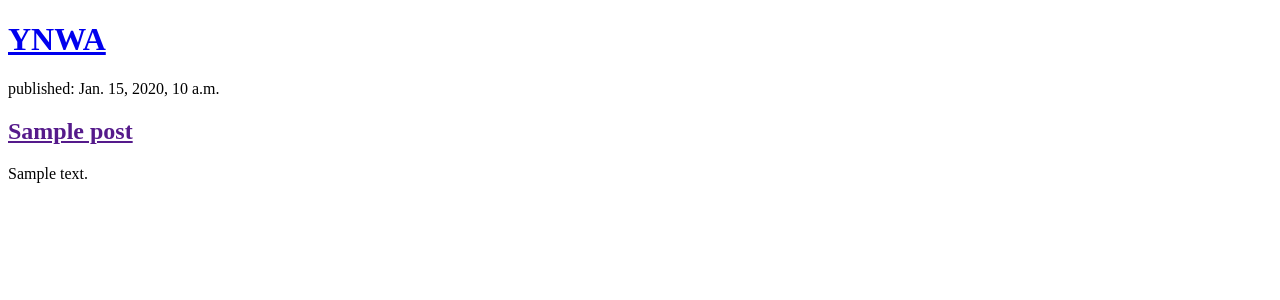
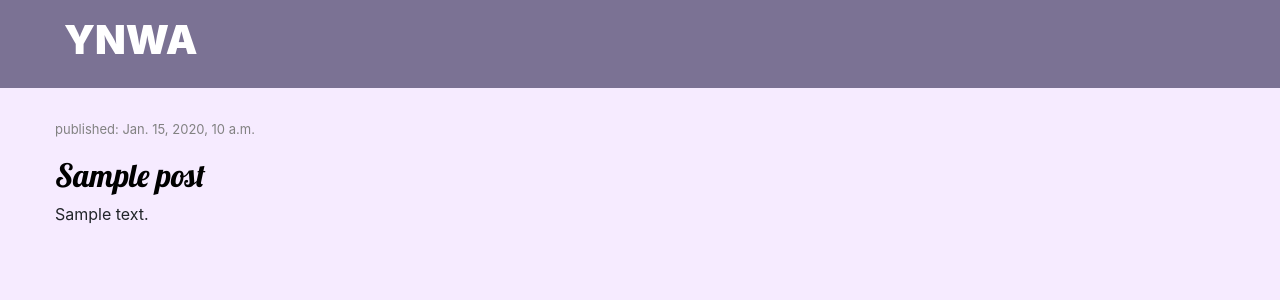
Before and after one commit to mfonism/ynwa, a Django app: template blog/templates/blog/post_list.html in a window 1280 px wide. Shown: the top 300 px of the page. Run offline with Django 3.2, Linux system fonts and the light colour scheme; the template is opened without the code that fills it: values that come from a table or form of the project are taken from there, others are empty; tables that the repository leaves empty hold one stand-in row (values such as "Sample post"); some libraries are stand-ins or nearby versions.

Commit message:
update and refactor templates, add stylesheet

```diff
--- /dev/null
+++ b/blog/static/css/blog.css
@@ -0,0 +1,53 @@
+body {
+    background: #F6EBFF;
+}
+
+h2, h3, h4 {
+    color: #00896F;
+    font-family: 'Lobster', cursive;
+}
+
+.page-header {
+    background-color: #7B7294;
+    padding: 1rem 4rem;
+}
+
+.page-header a,
+.page-header a:active,
+.page-header a:visited {
+    color: white;
+    text-decoration: none;
+    font-weight: 900;
+}
+
+.content {
+    margin-left: 2.5rem;
+}
+
+.date {
+    color: #828282;
+    font-size: small;
+}
+
+.save {
+    float: right;
+}
+
+.post-form textarea, .post-form input {
+    width: 100%;
+}
+
+.top-menu, .top-menu:hover, .top-menu:visited {
+    color: #ffffff;
+    float: right;
+    font-size: 26pt;
+    margin-right: 1.25rem;
+}
+
+.post {
+    margin: 2rem 0 3rem;
+}
+
+.post h2 a, .post h2 a:visited {
+    color: #000000;
+}
--- /dev/null
+++ b/blog/templates/blog/base.html
@@ -0,0 +1,29 @@
+{% load static %}
+
+<!DOCTYPE html>
+<html>
+<head>
+    <title>YNWA</title>
+    <link rel="stylesheet" href="https://stackpath.bootstrapcdn.com/bootstrap/4.4.1/css/bootstrap.min.css" integrity="sha384-Vkoo8x4CGsO3+Hhxv8T/Q5PaXtkKtu6ug5TOeNV6gBiFeWPGFN9MuhOf23Q9Ifjh" crossorigin="anonymous">
+    <link rel="stylesheet" href="{% static 'css/blog.css' %}">
+
+    <!-- font -->
+    <link href="//fonts.googleapis.com/css?family=Lobster&subset=latin,latin-ext" rel="stylesheet" type="text/css">
+</head>
+<body>
+
+    <div class="page-header">
+        <h1><a href="/">YNWA</a></h1>
+    </div>
+
+    <div class="content container">
+        <div class="row">
+            <div class="col-md-8">
+                {% block content %}
+                {% endblock %}
+            </div>
+        </div>
+    </div>
+
+</body>
+</html>
--- a/blog/templates/blog/post_list.html
+++ b/blog/templates/blog/post_list.html
@@ -1,21 +1,13 @@
-<!DOCTYPE html>
-<html>
-<head>
-    <title>YNWA</title>
-</head>
-<body>
+{%  extends "blog/base.html" %}
 
-    <div>
-        <h1><a href="/">YNWA</a></h1>
-    </div>
-
+{% block content %}
     {% for post in posts %}
-        <div>
-            <p>published: {{ post.published_date }}</p>
+        <div class="post">
+            <div class="date">
+                <p>published: {{ post.published_date }}</p>
+            </div>
             <h2><a href="">{{ post.title }}</a></h2>
             <p>{{ post.text|linebreaksbr }}</p>
         </div>
     {% endfor %}
-
-</body>
-</html>
+{% endblock %}
```
